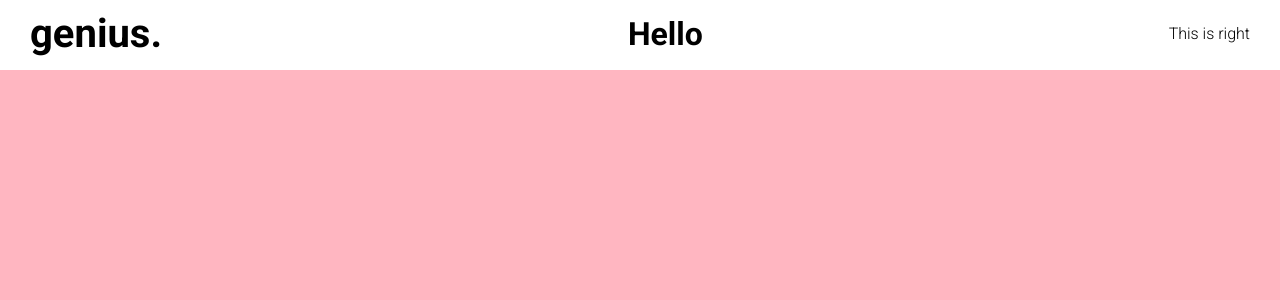
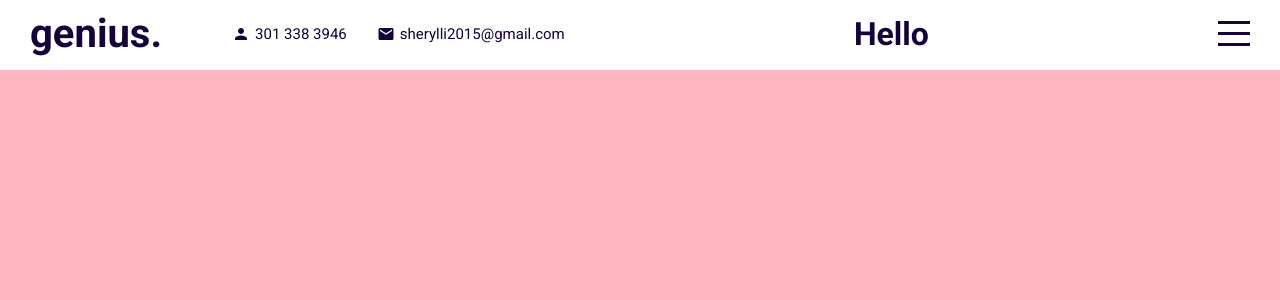
Before and after one commit to sheryylli/personal, a React (Create React App) app: page / in a window 1280 px wide. Shown: the top 300 px of the page. Built offline with nearby package versions, Linux system fonts and the light colour scheme.

Commit message:
bare bones nav bar

```diff
--- a/package.json
+++ b/package.json
@@ -4,6 +4,8 @@
   "private": true,
   "dependencies": {
     "@material-ui/core": "^4.12.3",
+    "@material-ui/icons": "^4.11.2",
+    "@material-ui/lab": "^4.0.0-alpha.60",
     "@testing-library/jest-dom": "^5.15.0",
     "@testing-library/react": "^11.2.7",
     "@testing-library/user-event": "^12.8.3",
--- a/public/index.html
+++ b/public/index.html
@@ -4,7 +4,7 @@
     <meta charset="utf-8" />
     <meta name="viewport" content="width=device-width, initial-scale=1" />
     <meta name="description" content="Web site created using create-react-app"/>
-    <link href="https://fonts.googleapis.com/css2?family=Roboto:wght@100;300;700;900&display=swap" rel="stylesheet">
+    <link href="https://fonts.googleapis.com/css2?family=Roboto:wght@100;200;300;400;500;700;900&display=swap" rel="stylesheet">
     <title>React Portfoilio Website</title>
     <style>
       *{
--- a/src/App.js
+++ b/src/App.js
@@ -5,10 +5,13 @@ import Works from "./components/works/works";
 import Testimonials from "./components/testimonials/testimonials";
 import Contact from "./components/contact/contact";
 import "./app.scss";
+import { useState } from "react";
+
 function App() {
+  const [menuOpen, setMenuOpen] = useState(false)
   return (
     <div className="app">
-      <Topbar/>
+      <Topbar menuOpen={menuOpen} setMenuOpen={setMenuOpen}/>
       <div className="sections">
         <Intro/>
         <Portfolio/>
--- a/src/components/topbar/Topbar.jsx
+++ b/src/components/topbar/Topbar.jsx
@@ -1,18 +1,28 @@
 import "./topbar.scss"
+import {Person, Mail} from "@material-ui/icons"
 
-export default function Topbar(){
+export default function Topbar({ menuOpen, setMenuOpen}){
   return (
-    <div className="topbar">
+    <div className={"topbar " + (menuOpen && "active")}>
       <div className="wrapper">
           <div className="left">
             <a href="#intro" className="logo">genius.</a>
             <div className="itemContainer">
-
+              <Person className="icon"/>
+              <span>301 338 3946</span>
+            </div>
+            <div className="itemContainer">
+              <Mail className="icon"/>
+              <span>sherylli2015@gmail.com</span>
             </div>
           </div>
           <h1>Hello</h1>
           <div className="right">
-            This is right
+            <div className="hamburger" onClick={()=>setMenuOpen(!menuOpen)}>
+              <span className="line1"></span>
+              <span className="line2"></span>
+              <span className="line3"></span>
+            </div>
           </div>
       </div>
      </div>
--- a/src/components/topbar/topbar.scss
+++ b/src/components/topbar/topbar.scss
@@ -5,7 +5,7 @@
   width: 100%;
   height: 70px;
   background-color: white;
-  color: #mainColor;
+  color: $mainColor;
   position: fixed;
   top: 0;
   z-index: 2;
@@ -17,14 +17,74 @@
     justify-content: space-between;
 
     .left{
+        display: flex;
+        align-items:center;
+
 
       .logo{
         font-size: 40px;
         font-weight: 700;
         text-decoration: none;
         color: inherit;
+        margin-right: 40px;
+
+      }
+
+      .itemContainer{
+        display: flex;
+        align-items: center;
+        margin-left: 30px;
+
+        .icon{
+          font-size: 18px;
+          margin-right: 5px;
+        }
+
+        span{
+          font-size: 15px;
+          font-weight: 500px;
+        }
       }
     }
+    .right{
 
+      .hamburger{
+        width: 32px;
+        height: 25px;
+        display: flex;
+        flex-direction: column;
+        justify-content: space-between;
+        cursor: pointer;
+
+        span{
+          width: 100%;
+          height: 3px;
+          background-color: $mainColor;
+          transform-origin: left;
+          transition: all 2s ease;
+        }
+      }
+    }
+  }
+
+  &.active{
+    background-color: $mainColor;
+    color: white;
+
+    .hamburger{
+      span{
+        &:first-child{
+          background-color: white;
+          transform: rotate(45deg);
+        }
+        &:nth-child(2) {
+          opacity: 0;
+        }
+        &:last-child{
+          background-color: white;
+          transform: rotate(-45deg);
+        }
+      }
+    }
   }
 }
```
Also changed, not shown: src/App.jsx (added, +26 -0 lines), 1 other file (tests, documents, lock files or other folders).
